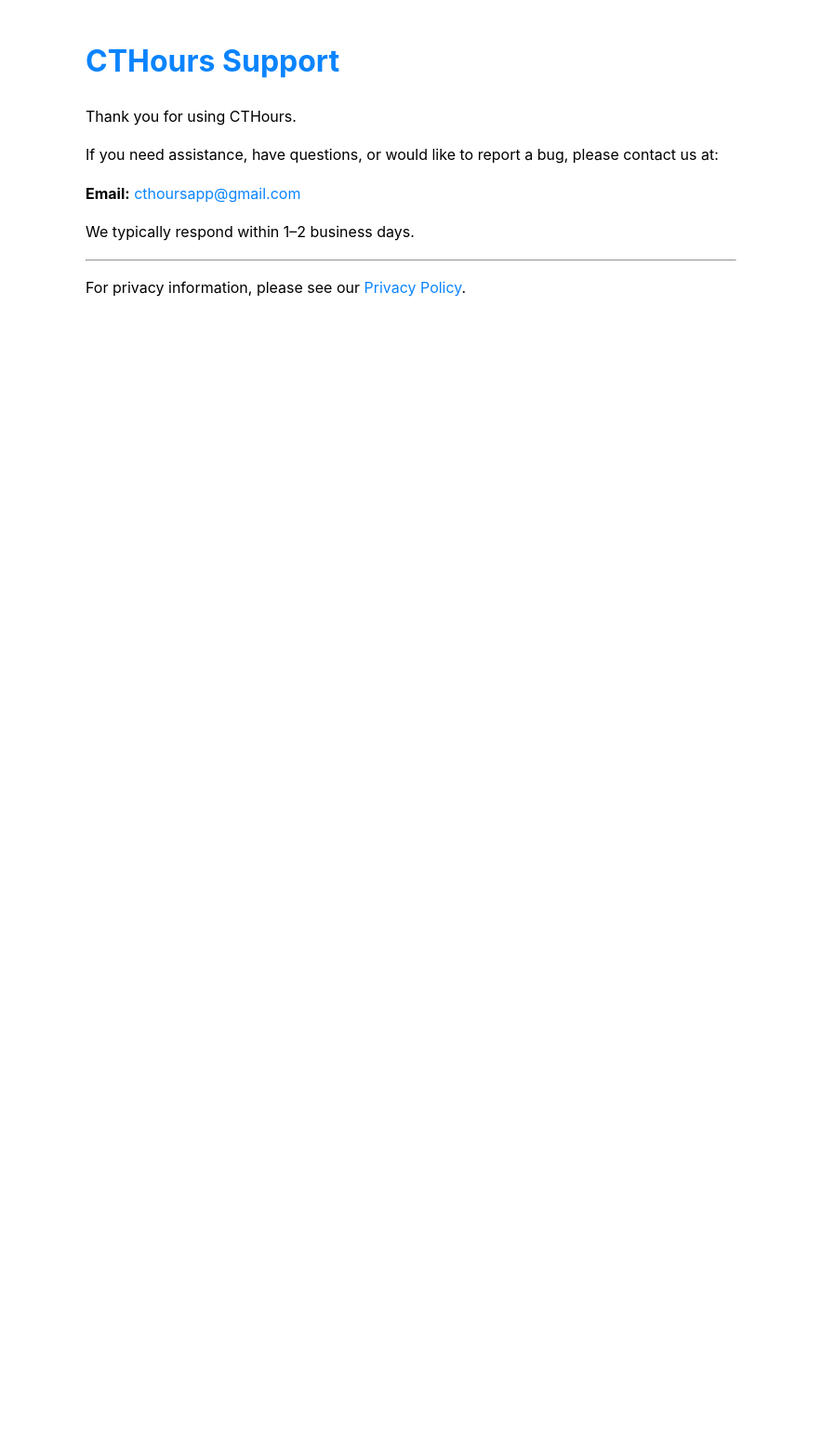
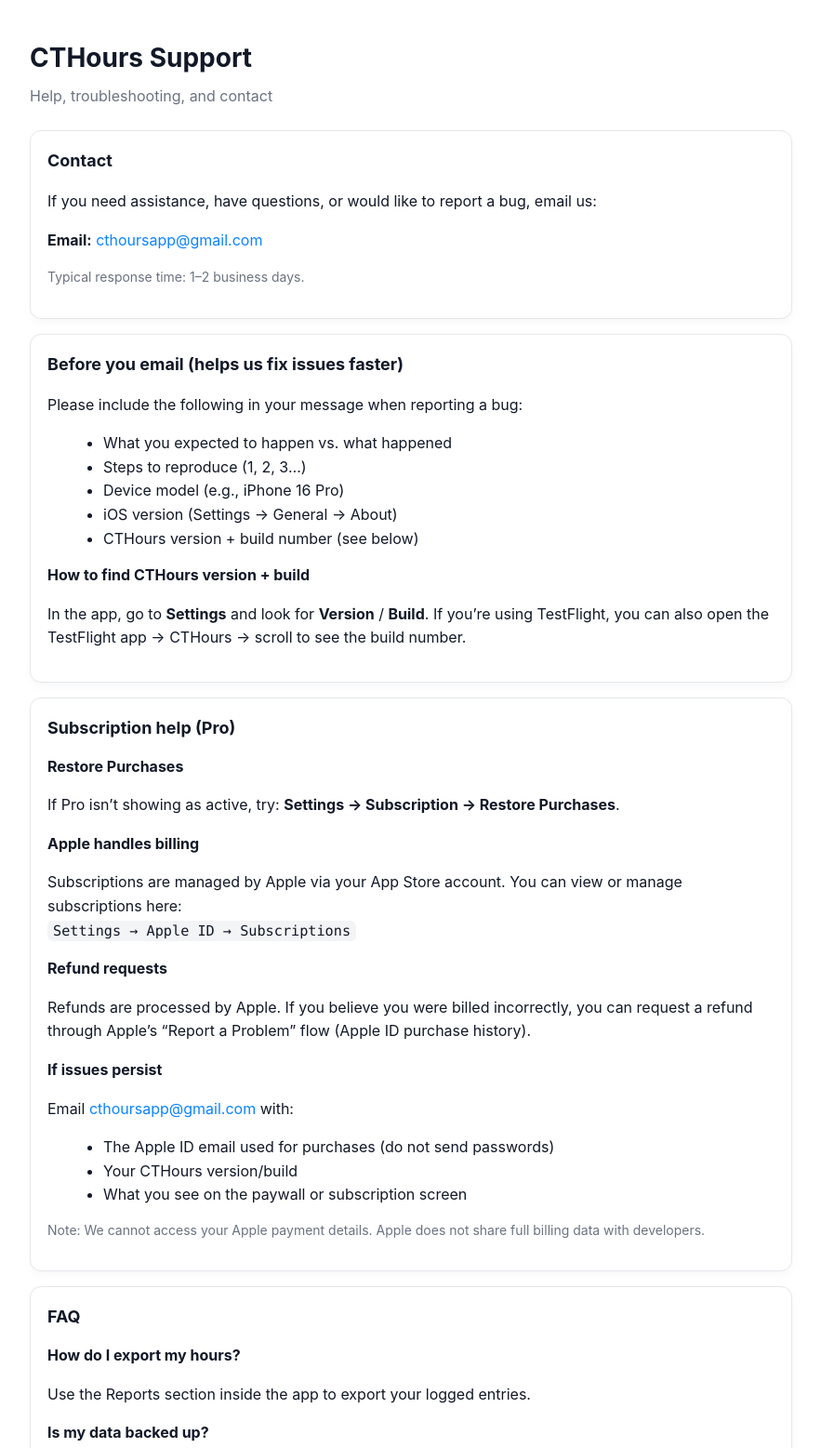
Before and after one commit to TheeOtherOption/cthours-support, a plain HTML site: page support.html in a window 1280 px wide. Shown: the top 1557 px of the page at 93% size, without its empty margins (198-1081 px from the left). Before the commit the page ends 800 px from the top, so only its background shows below. Drawn offline with Linux system fonts and the light colour scheme.

Commit message:
Update support.html
-included FAQs, and fixed some links

```diff
--- a/support.html
+++ b/support.html
@@ -7,46 +7,167 @@
     <style>
         body {
             font-family: -apple-system, BlinkMacSystemFont, "Segoe UI", Roboto, sans-serif;
-            max-width: 700px;
+            max-width: 820px;
             margin: 40px auto;
             padding: 0 20px;
             line-height: 1.6;
+            color: #111827;
+        }
+        header {
+            margin-bottom: 24px;
         }
         h1 {
-            color: #0A84FF;
+            margin: 0 0 6px 0;
+            font-size: 28px;
+        }
+        .sub {
+            margin: 0;
+            color: #6b7280;
         }
         a {
             color: #0A84FF;
             text-decoration: none;
         }
+        a:hover {
+            text-decoration: underline;
+        }
+        .card {
+            background: #ffffff;
+            border: 1px solid #e5e7eb;
+            border-radius: 12px;
+            padding: 18px 18px;
+            margin: 16px 0;
+            box-shadow: 0 4px 10px rgba(0,0,0,0.03);
+        }
+        h2 {
+            font-size: 18px;
+            margin: 0 0 10px 0;
+        }
+        h3 {
+            font-size: 16px;
+            margin: 14px 0 6px 0;
+        }
+        code {
+            background: #f3f4f6;
+            padding: 2px 6px;
+            border-radius: 6px;
+            font-family: ui-monospace, SFMono-Regular, Menlo, Monaco, Consolas, "Liberation Mono", monospace;
+            font-size: 0.95em;
+        }
+        ul {
+            margin: 10px 0 0 20px;
+        }
+        hr {
+            border: none;
+            border-top: 1px solid #e5e7eb;
+            margin: 18px 0;
+        }
+        .muted {
+            color: #6b7280;
+            font-size: 14px;
+        }
     </style>
 </head>
+
 <body>
+<header>
     <h1>CTHours Support</h1>
+    <p class="sub">Help, troubleshooting, and contact</p>
+</header>
 
-    <p>
-        Thank you for using CTHours.
-    </p>
-
-    <p>
-        If you need assistance, have questions, or would like to report a bug,
-        please contact us at:
-    </p>
-
+<div class="card">
+    <h2>Contact</h2>
+    <p>If you need assistance, have questions, or would like to report a bug, email us:</p>
     <p>
         <strong>Email:</strong>
         <a href="mailto:cthoursapp@gmail.com">cthoursapp@gmail.com</a>
     </p>
+    <p class="muted">Typical response time: 1–2 business days.</p>
+</div>
 
+<div class="card">
+    <h2>Before you email (helps us fix issues faster)</h2>
+    <p>Please include the following in your message when reporting a bug:</p>
+    <ul>
+        <li>What you expected to happen vs. what happened</li>
+        <li>Steps to reproduce (1, 2, 3…)</li>
+        <li>Device model (e.g., iPhone 16 Pro)</li>
+        <li>iOS version (Settings → General → About)</li>
+        <li>CTHours version + build number (see below)</li>
+    </ul>
+
+    <h3>How to find CTHours version + build</h3>
     <p>
-        We typically respond within 1–2 business days.
+        In the app, go to <strong>Settings</strong> and look for <strong>Version</strong> / <strong>Build</strong>.
+        If you’re using TestFlight, you can also open the TestFlight app → CTHours → scroll to see the build number.
+    </p>
+</div>
+
+<div class="card">
+    <h2>Subscription help (Pro)</h2>
+
+    <h3>Restore Purchases</h3>
+    <p>
+        If Pro isn’t showing as active, try:
+        <strong>Settings → Subscription → Restore Purchases</strong>.
     </p>
 
-    <hr>
+    <h3>Apple handles billing</h3>
+    <p>
+        Subscriptions are managed by Apple via your App Store account. You can view or manage subscriptions here:
+        <br>
+        <code>Settings → Apple ID → Subscriptions</code>
+    </p>
 
+    <h3>Refund requests</h3>
     <p>
-        For privacy information, please see our
-        <a href="privacy.html">Privacy Policy</a>.
+        Refunds are processed by Apple. If you believe you were billed incorrectly, you can request a refund through Apple’s
+        “Report a Problem” flow (Apple ID purchase history).
     </p>
+
+    <h3>If issues persist</h3>
+    <p>
+        Email <a href="mailto:cthoursapp@gmail.com">cthoursapp@gmail.com</a> with:
+    </p>
+    <ul>
+        <li>The Apple ID email used for purchases (do not send passwords)</li>
+        <li>Your CTHours version/build</li>
+        <li>What you see on the paywall or subscription screen</li>
+    </ul>
+
+    <p class="muted">
+        Note: We cannot access your Apple payment details. Apple does not share full billing data with developers.
+    </p>
+</div>
+
+<div class="card">
+    <h2>FAQ</h2>
+
+    <h3>How do I export my hours?</h3>
+    <p>Use the Reports section inside the app to export your logged entries.</p>
+
+    <h3>Is my data backed up?</h3>
+    <p>
+        Your data is stored on your device. If iCloud sync is enabled, your data may sync across your Apple devices
+        through your private iCloud account.
+    </p>
+
+    <h3>Why do location suggestions not appear?</h3>
+    <p>
+        If you use location-based features, ensure Location Services are enabled for CTHours:
+        <code>Settings → Privacy & Security → Location Services</code>.
+    </p>
+
+    <h3>What if the app crashes?</h3>
+    <p>
+        If you’re on TestFlight, crashes are often captured automatically. Email us with your version/build and what you were doing
+        right before the crash.
+    </p>
+</div>
+
+<p class="muted">
+    Privacy info: <a href="privacy.html">Privacy Policy</a> • Home: <a href="index.html">CTHours Support Home</a>
+</p>
+
 </body>
 </html>
```
